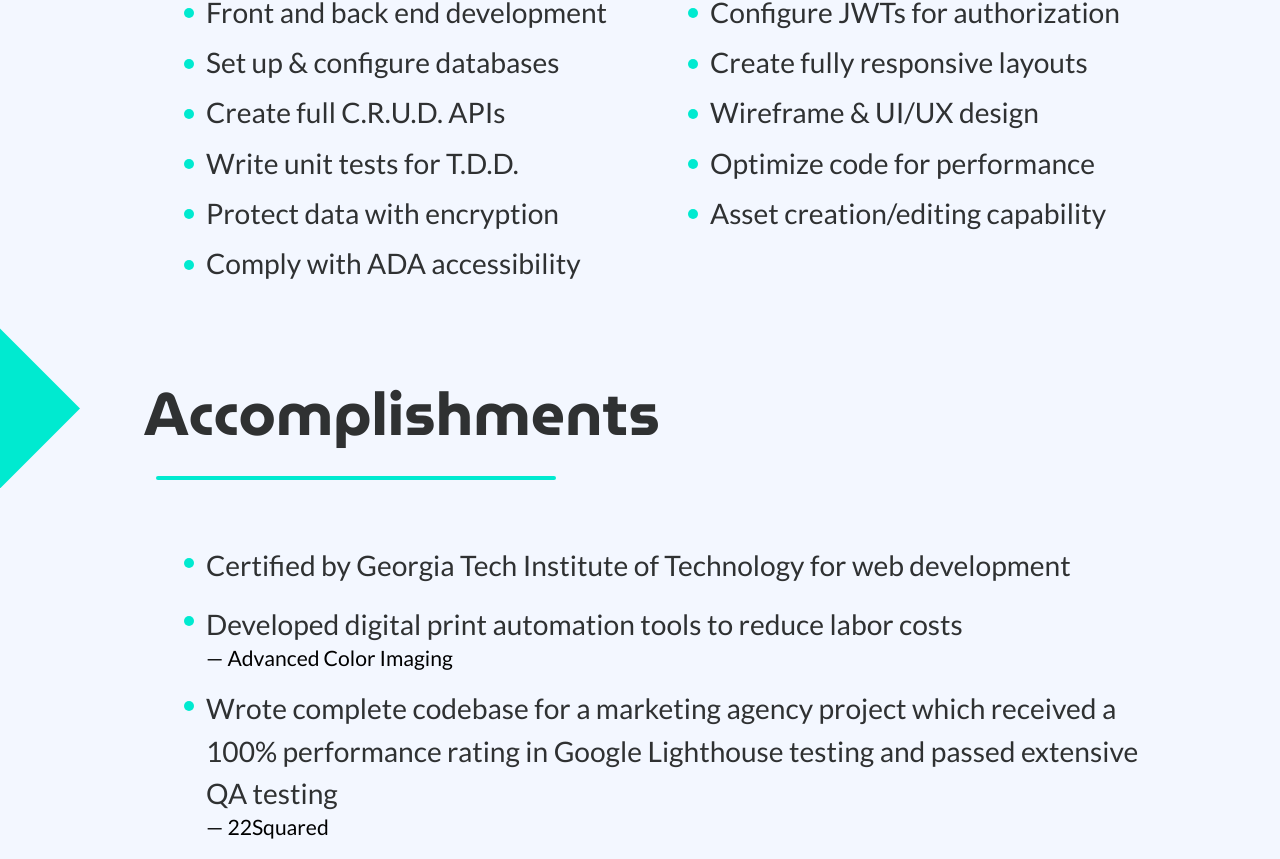
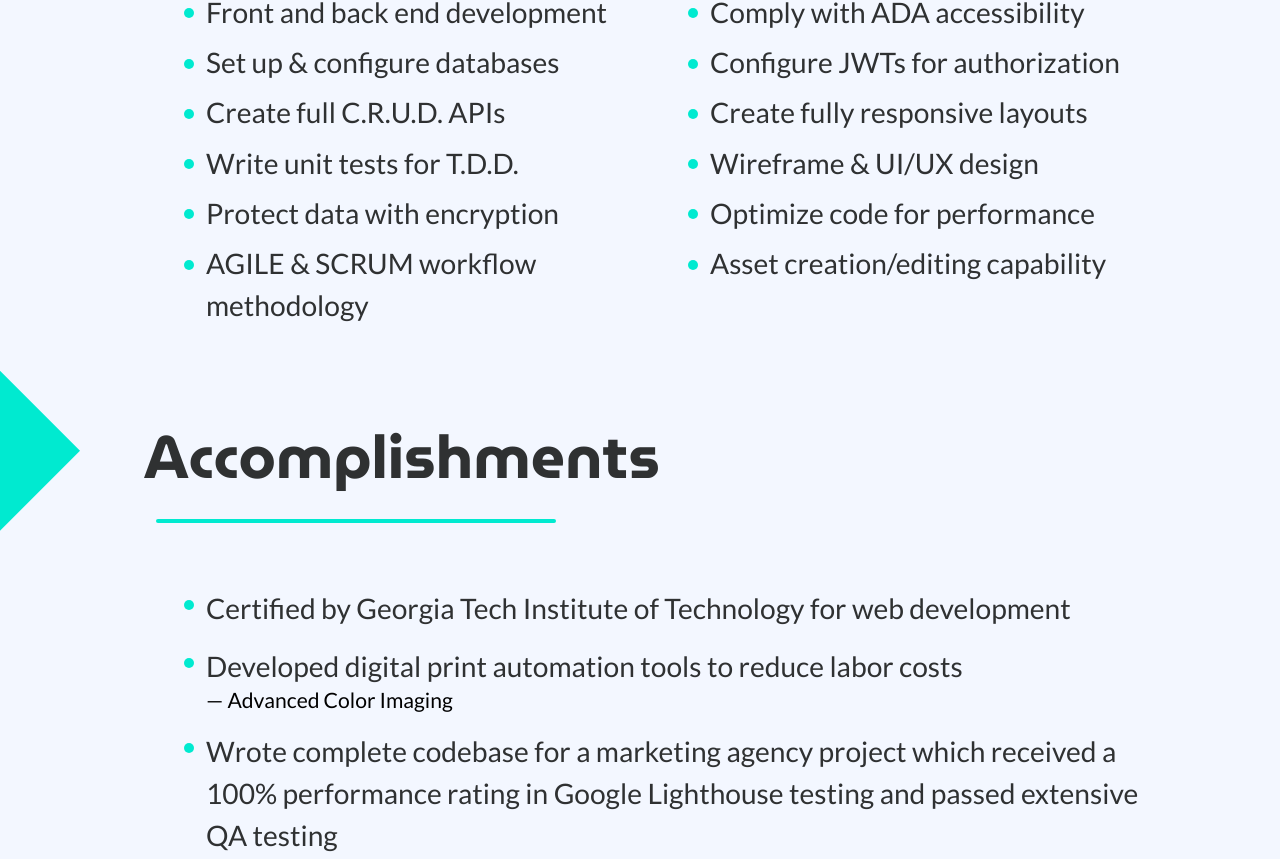
Before and after one commit to Rowe2ry/Nuxt3-Portfolio, a Nuxt app: page / in a window 1280 px wide. Shown: the part 1729-2588 px from the top of the page. Built offline with nearby package versions, Linux system fonts and the light colour scheme.

Commit message:
added Agile & scrum skill as wel as abbr tags for acronyms in skills list

```diff
--- a/public/css/main.css
+++ b/public/css/main.css
@@ -41,3 +41,8 @@ html, body { scroll-behavior: smooth; }
 .alt-char2 {
     font-feature-settings: "ss02" !important;
 }
+
+abbr {
+    text-decoration: none;
+    cursor: progress;
+}
--- a/src/data/aboutPage.json
+++ b/src/data/aboutPage.json
@@ -132,13 +132,14 @@
             "listItems": [
                 "Front and back end development",
                 "Set up & configure databases",
-                "Create full C.R.U.D. APIs",
-                "Write unit tests for T.D.D.",
+                "Create full <abbr title=\"Create, Read, Update, Delete\">C.R.U.D.</abbr> APIs",
+                "Write unit tests for <abbr title=\"Test Driven Development\">T.D.D.</abbr>",
                 "Protect data with encryption",
+                "AGILE & SCRUM workflow methodology",
                 "Comply with ADA accessibility",
                 "Configure JWTs for authorization",
                 "Create fully responsive layouts",
-                "Wireframe & UI/UX design",
+                "Wireframe & <abbr title=\"User Interface & User Experience\">UI/UX</abbr> design",
                 "Optimize code for performance",
                 "Asset creation/editing capability"
             ]
```
